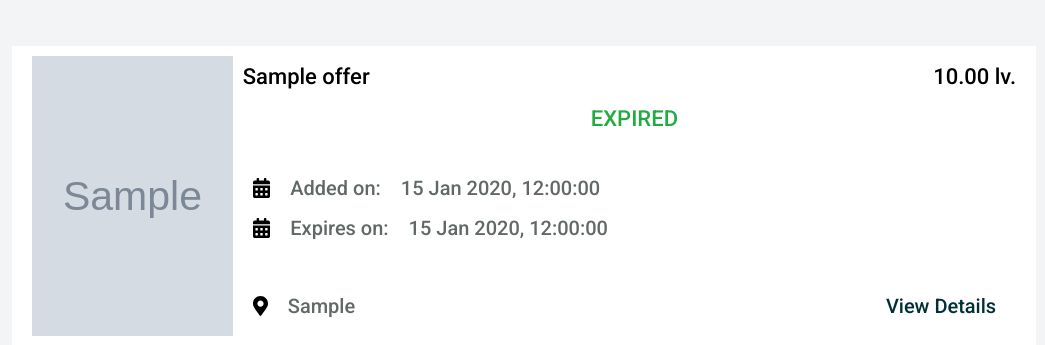
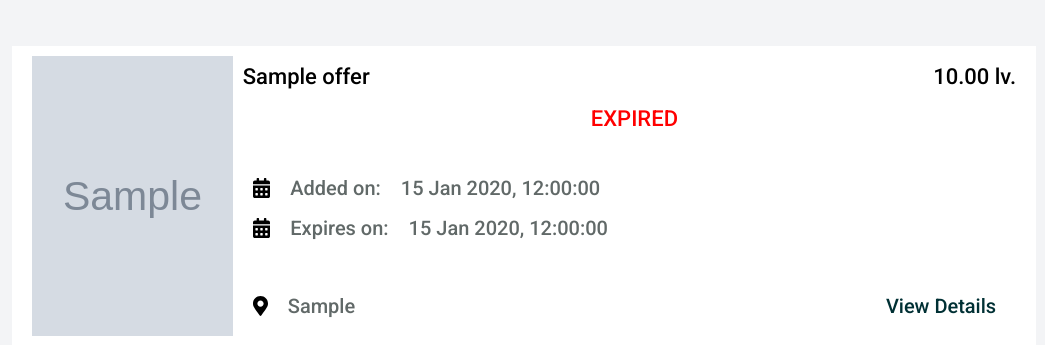
Before and after one commit to Peter-Andonov/Bidster, a Django app: page /browse-offers/ in a window 1280 px wide; the page is wider, and only the part inside the window is pictured. Shown: the part 404-749 px from the top of that part, without its empty margins (116-1161 px from the left). Run offline with Django 3.2, Linux system fonts and the light colour scheme; tables that the repository leaves empty hold one stand-in row (values such as "Sample post"); grey boxes marked "Sample" are stand-in pictures; parts of the project's set-up code (start-up, migrations or seed data) failed here and were passed over.

Commit message:
removed option to bid on expired offers

```diff
--- a/bidster/app/forms.py
+++ b/bidster/app/forms.py
@@ -76,6 +76,9 @@ class BidForm(forms.ModelForm):
         if not offer:
             raise ValidationError('Offer not found')
 
+        if not offer.is_active:
+            raise ValidationError('Offer has expired')
+
         if offer_amount <= offer.current_price:
             raise ValidationError('Bid amount must be greater than the current price')
 
--- a/bidster/static/css/06.Components/index.css
+++ b/bidster/static/css/06.Components/index.css
@@ -213,6 +213,10 @@
     color: var(--text-color-active);
 }
 
+.expired {
+    color: red;
+}
+
 .card__icon {
     margin: 10px;
 }
--- a/bidster/static/js/countdown_timer.js
+++ b/bidster/static/js/countdown_timer.js
@@ -20,8 +20,9 @@ elements.forEach((e) =>{
         counterEl.innerText = days + "d " + hours + "h " + minutes + "m " + seconds + "s Remaining";
 
         if (distance < 0) {
+            counterEl.innerText = "EXPIRED";
+            counterEl.classList.add('expired');
             clearInterval(x);
-            counterEl.innerText = "EXPIRED";
         }
     }, 1000);
 });
```
